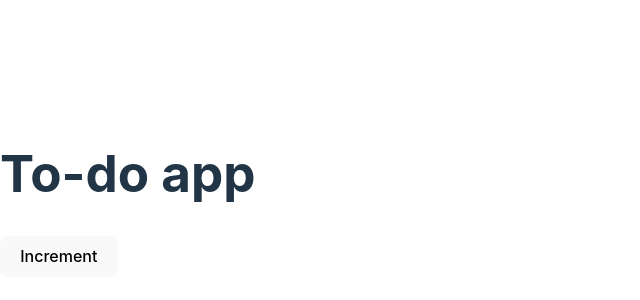
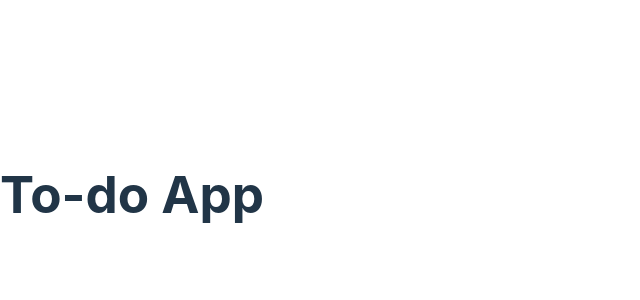
Before and after one commit to sreyesg/lifting-state-in-react, a React (Vite) app: page / in a window 1280 px wide. Shown: the part 206-506 px from the top of the page, without its empty margins (0-640 px from the left). Built offline with nearby package versions, Linux system fonts and the light colour scheme.

Commit message:
Reset app.jsx to Create a todo app

```diff
--- a/src/App.jsx
+++ b/src/App.jsx
@@ -1,21 +1,16 @@
 // src/App.jsx
-import { useState } from "react";
-import IncrementButton from "./components/IncrementButton.jsx";
-import NewTodo from "./components/newTodo.jsx";
 
 const App = () => {
-  const [count, setCount] = useState(0)
 
-  const addOne = () => {
-    setCount(count + 1)
-  }
+  const addTodo = (newTodo) => {
+    console.log(newTodo);
+  };
 
   return (
     <>
-      <h1>To-do app</h1>
-      <IncrementButton addOne={addOne}/>
+      <h1>To-do App</h1>
     </>
   );
 };
 
-export default App
+export default App;
```
